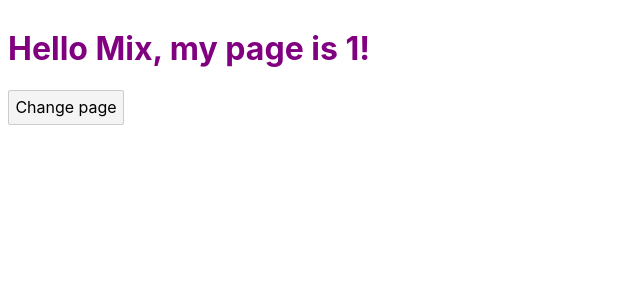
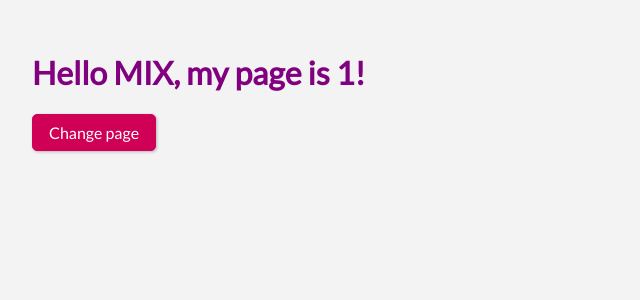
Before and after one commit to imrebartis/svelte-2019, a Svelte app: page / in a window 1280 px wide. Shown: the top 300 px of the page, without its empty margins (0-640 px from the left). Built offline with nearby package versions, Linux system fonts and the light colour scheme.

Commit message:
update styles

```diff
--- a/public/global.css
+++ b/public/global.css
@@ -1,61 +1,38 @@
-html, body {
-	position: relative;
-	width: 100%;
-	height: 100%;
+@import url('https://fonts.googleapis.com/css?family=Lato|Roboto+Slab');
+
+* {
+  box-sizing: border-box;
+}
+
+html,
+body {
+  position: relative;
+  width: 100%;
+  height: 100%;
+  font-family: 'Lato', sans-serif;
 }
 
 body {
-	color: #333;
-	margin: 0;
-	padding: 8px;
-	box-sizing: border-box;
-	font-family: -apple-system, BlinkMacSystemFont, "Segoe UI", Roboto, Oxygen-Sans, Ubuntu, Cantarell, "Helvetica Neue", sans-serif;
-}
-
-a {
-	color: rgb(0,100,200);
-	text-decoration: none;
-}
-
-a:hover {
-	text-decoration: underline;
-}
-
-a:visited {
-	color: rgb(0,80,160);
-}
-
-label {
-	display: block;
-}
-
-input, button, select, textarea {
-	font-family: inherit;
-	font-size: inherit;
-	padding: 0.4em;
-	margin: 0 0 0.5em 0;
-	box-sizing: border-box;
-	border: 1px solid #ccc;
-	border-radius: 2px;
-}
-
-input:disabled {
-	color: #ccc;
-}
-
-input[type="range"] {
-	height: 0;
+  color: #333;
+  margin: 0;
+  padding: 2rem;
+  background: #f3f3f3;
 }
 
 button {
-	background-color: #f4f4f4;
-	outline: none;
+  font: inherit;
+  border: 1px solid #cf0056;
+  background: #cf0056;
+  padding: 0.5rem 1rem;
+  color: white;
+  border-radius: 5px;
+  box-shadow: 1px 1px 3px rgba(0, 0, 0, 0.26);
+  cursor: pointer;
 }
 
+button:hover,
 button:active {
-	background-color: #ddd;
+  background: #e40763;
+  border-color: #e40763;
+  box-shadow: 1px 1px 8px rgba(77, 51, 51, 0.26);
 }
-
-button:focus {
-	border-color: #666;
-}
--- a/src/App.svelte
+++ b/src/App.svelte
@@ -13,5 +13,5 @@
 	}
 </style>
 
-<h1>Hello {name}, my page is {page}!</h1>
+<h1>Hello {name.toUpperCase()}, my page is {page}!</h1>
 <button on:click="{incrementPage}">Change page</button>
```
